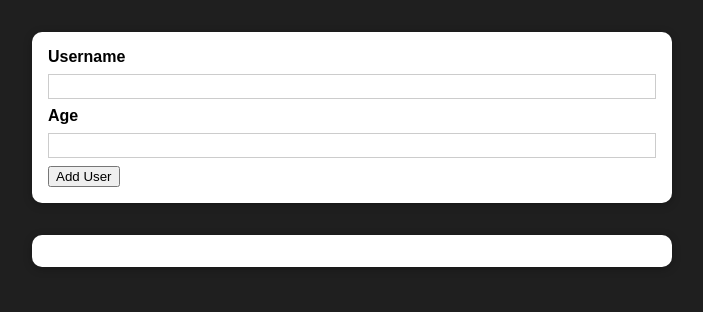
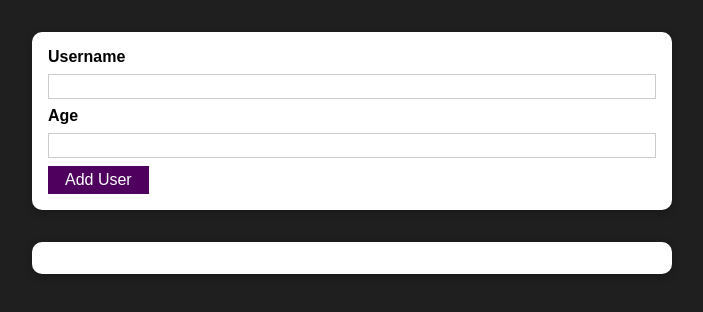
Before and after one commit to Arunthamizh/react-practice_project_08, a React (Create React App) app: page / in a window 1280 px wide. Shown: the top 312 px of the page, without its empty margins (288-991 px from the left). Built offline with nearby package versions, Linux system fonts and the light colour scheme.

Commit message:
fix button issue

```diff
--- a/src/components/UI/Button.js
+++ b/src/components/UI/Button.js
@@ -3,8 +3,8 @@ import classes from './Button.module.css'
 
 function Button(props) {
   return (
-    <div className={classes.button} type={props.type || 'button'}
-    onClick={props.onClick}>{props.children}</div>
+    <button className={classes.button} type={props.type}
+    onClick={props.onClick}>{props.children}</button>
   )
 }
 
--- a/src/components/UI/Card.js
+++ b/src/components/UI/Card.js
@@ -1,5 +1,5 @@
 import React from 'react'
-import PropTypes from 'prop-types'
+// import PropTypes from 'prop-types'
 // import './Card.module.css'
 // or
 import classes from './Card.module.css'
--- a/src/components/Users/AddUser.js
+++ b/src/components/Users/AddUser.js
@@ -44,8 +44,8 @@ function AddUser(props) {
           value={enteredAge}
           onChange={ageChangeHandler}
         />
-        <button type="submit">Add User</button>
-        {/* <Button type="submit">Add User</Button> */}
+        {/* <button type="submit">Add User</button> */}
+        <Button type="submit">Add User</Button>
       </form>
     </Card>
   );
```
